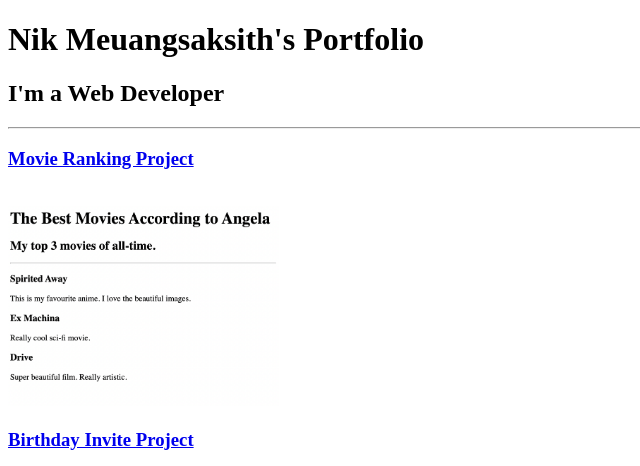
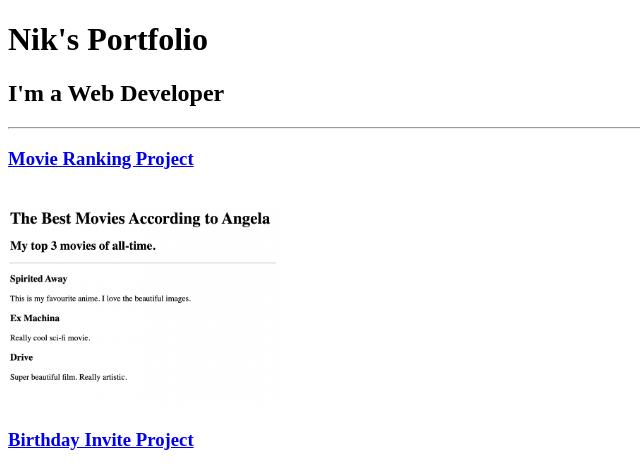
Before and after one commit to nikmeuang/html-portfolio, a plain HTML site: page index.html in a window 1280 px wide. Shown: the top 466 px of the page, without its empty margins (0-640 px from the left). Drawn offline with Linux system fonts and the light colour scheme.

Commit message:
Update index.html
Update my name

```diff
--- a/index.html
+++ b/index.html
@@ -6,7 +6,7 @@
     <title>My Portfolio</title>
   </head>
   <body>
-    <h1>Nik Meuangsaksith's Portfolio</h1>
+    <h1>Nik's Portfolio</h1>
     <h2>I'm a Web Developer</h2>
     <hr />
     <h3>
```
